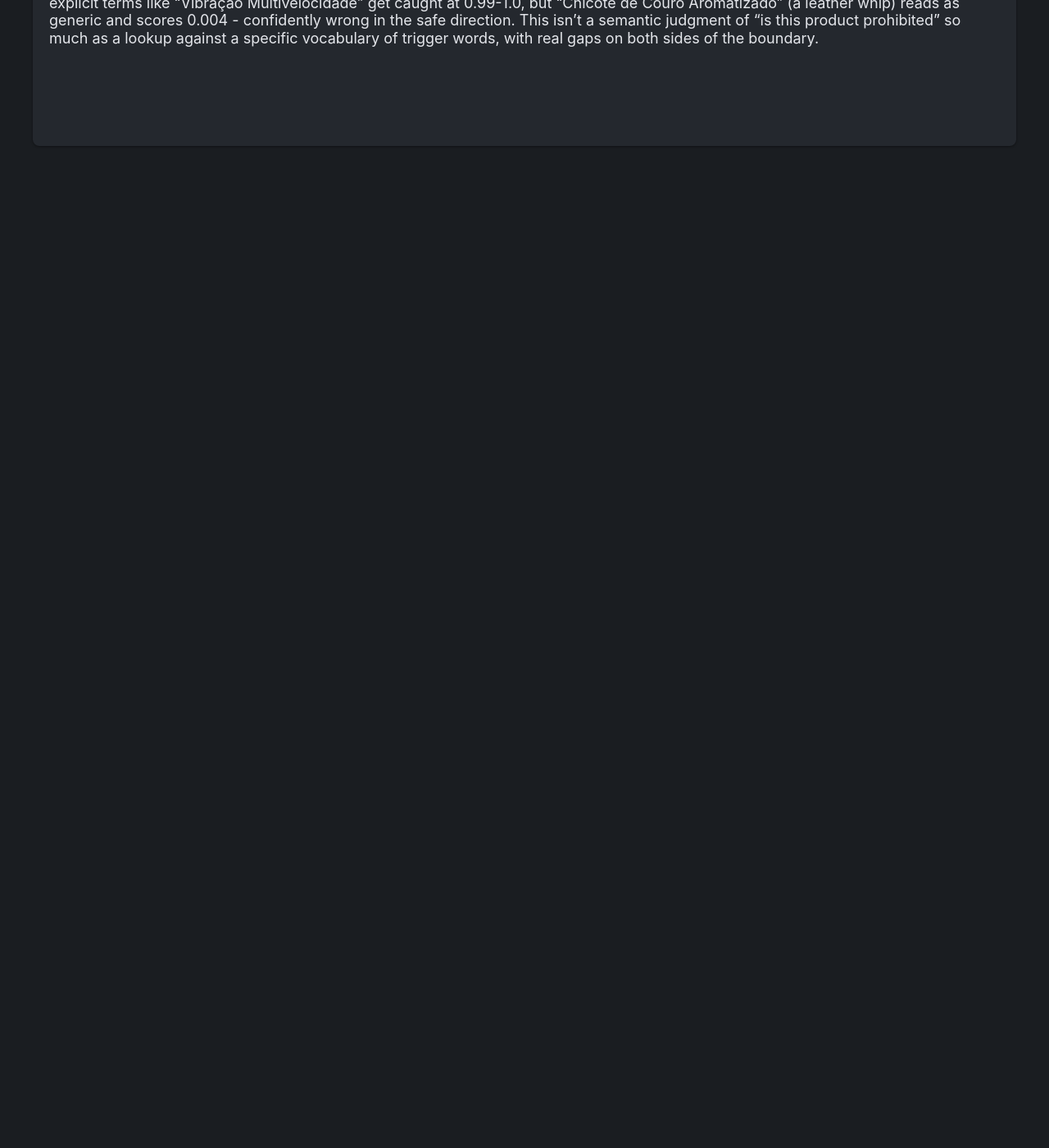
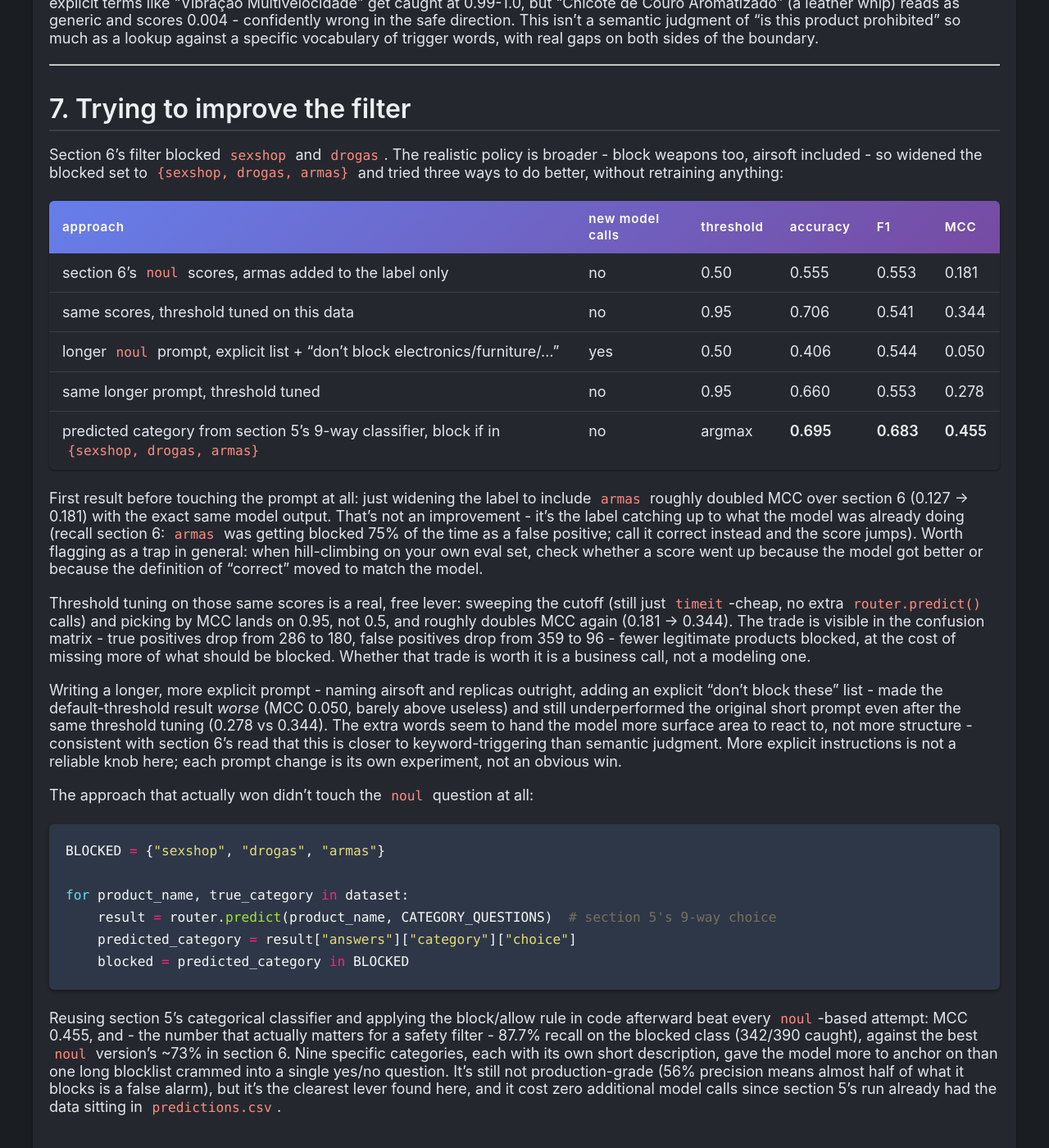
Before and after one commit to CarlosPena00/carlospena00.github.io, a Jekyll site: the page built from _posts/2026-09-24-llm-laya-decision-engine.md, in a window 1280 px wide and 1400 px high, scrolled down 16340 px. Shown: the whole window at 82% size. Built offline with Jekyll 4.4.1, drawn with Linux system fonts in a browser that asks for light colours; before the commit the page ends 16538 px from its top, so only the background shows below that.

Commit message:
docs(blog): Add filter-improvement experiments to Laya post
Widen the blocked set to include armas (airsoft included) and compare
four ways to improve the allow/block filter from section 6: relabeling
alone, threshold tuning, a more explicit noul prompt, and deriving the
decision from section 5's 9-way classifier instead. The last one wins
on every metric at zero extra model calls.

Co-Authored-By: Claude Sonnet 5 <noreply@anthropic.com>
Claude-Session: https://claude.ai/code/session_013T9SqZ6wi1sXSoJzwJbF2H

````diff
--- a/_posts/2026-09-24-llm-laya-decision-engine.md
+++ b/_posts/2026-09-24-llm-laya-decision-engine.md
@@ -464,3 +464,36 @@ Numbers are one thing, actual listings are another:
 `noul` and `confidence` are the same number on every wrong `armas`/`moveis` row above (`confidence` is `max(p, 1-p)`, so a confidently-wrong call reads exactly as confident as a confidently-right one - the field cannot distinguish them, which is the same thing the aggregate FP-confidence table already showed). "Munição Chumbinho" and "Espingarda de Pressão" get blocked at 93-99% because the words sound dangerous even though these are legal air-gun accessories - a lexical trigger, not an understanding of what's actually for sale. "Cama Box Casal" (a mattress) blocked at 99.4% isn't even that: there's no dangerous-sounding word in the phrase at all, it's closer to noise than to over-caution.
 
 The misses run the same failure in reverse. "Cocaína" (0.995) is caught instantly - no ambiguity in the word. "Maconha" is the literal Portuguese word for marijuana and sits right in "OG Kush Maconha 5g 3g," and it still only pulled the score to 0.151 - not enough to cross 0.5. "Purple Haze" and "Crack" in the same row read as brand-shaped tokens, not drug references. Same story on the sexshop side: explicit terms like "Vibração Multivelocidade" get caught at 0.99-1.0, but "Chicote de Couro Aromatizado" (a leather whip) reads as generic and scores 0.004 - confidently wrong in the safe direction. This isn't a semantic judgment of "is this product prohibited" so much as a lookup against a specific vocabulary of trigger words, with real gaps on both sides of the boundary.
+
+---
+
+## 7. Trying to improve the filter
+
+Section 6's filter blocked `sexshop` and `drogas`. The realistic policy is broader - block weapons too, airsoft included - so widened the blocked set to `{sexshop, drogas, armas}` and tried three ways to do better, without retraining anything:
+
+| approach | new model calls | threshold | accuracy | F1 | MCC |
+|---|---|---|---|---|---|
+| section 6's `noul` scores, armas added to the label only | no | 0.50 | 0.555 | 0.553 | 0.181 |
+| same scores, threshold tuned on this data | no | 0.95 | 0.706 | 0.541 | 0.344 |
+| longer `noul` prompt, explicit list + "don't block electronics/furniture/..." | yes | 0.50 | 0.406 | 0.544 | 0.050 |
+| same longer prompt, threshold tuned | no | 0.95 | 0.660 | 0.553 | 0.278 |
+| predicted category from section 5's 9-way classifier, block if in `{sexshop, drogas, armas}` | no | argmax | **0.695** | **0.683** | **0.455** |
+
+First result before touching the prompt at all: just widening the label to include `armas` roughly doubled MCC over section 6 (0.127 -> 0.181) with the exact same model output. That's not an improvement - it's the label catching up to what the model was already doing (recall section 6: `armas` was getting blocked 75% of the time as a false positive; call it correct instead and the score jumps). Worth flagging as a trap in general: when hill-climbing on your own eval set, check whether a score went up because the model got better or because the definition of "correct" moved to match the model.
+
+Threshold tuning on those same scores is a real, free lever: sweeping the cutoff (still just `timeit`-cheap, no extra `router.predict()` calls) and picking by MCC lands on 0.95, not 0.5, and roughly doubles MCC again (0.181 -> 0.344). The trade is visible in the confusion matrix - true positives drop from 286 to 180, false positives drop from 359 to 96 - fewer legitimate products blocked, at the cost of missing more of what should be blocked. Whether that trade is worth it is a business call, not a modeling one.
+
+Writing a longer, more explicit prompt - naming airsoft and replicas outright, adding an explicit "don't block these" list - made the default-threshold result *worse* (MCC 0.050, barely above useless) and still underperformed the original short prompt even after the same threshold tuning (0.278 vs 0.344). The extra words seem to hand the model more surface area to react to, not more structure - consistent with section 6's read that this is closer to keyword-triggering than semantic judgment. More explicit instructions is not a reliable knob here; each prompt change is its own experiment, not an obvious win.
+
+The approach that actually won didn't touch the `noul` question at all:
+
+```python
+BLOCKED = {"sexshop", "drogas", "armas"}
+
+for product_name, true_category in dataset:
+    result = router.predict(product_name, CATEGORY_QUESTIONS)  # section 5's 9-way choice
+    predicted_category = result["answers"]["category"]["choice"]
+    blocked = predicted_category in BLOCKED
+```
+
+Reusing section 5's categorical classifier and applying the block/allow rule in code afterward beat every `noul`-based attempt: MCC 0.455, and - the number that actually matters for a safety filter - 87.7% recall on the blocked class (342/390 caught), against the best `noul` version's ~73% in section 6. Nine specific categories, each with its own short description, gave the model more to anchor on than one long blocklist crammed into a single yes/no question. It's still not production-grade (56% precision means almost half of what it blocks is a false alarm), but it's the clearest lever found here, and it cost zero additional model calls since section 5's run already had the data sitting in `predictions.csv`.
````
